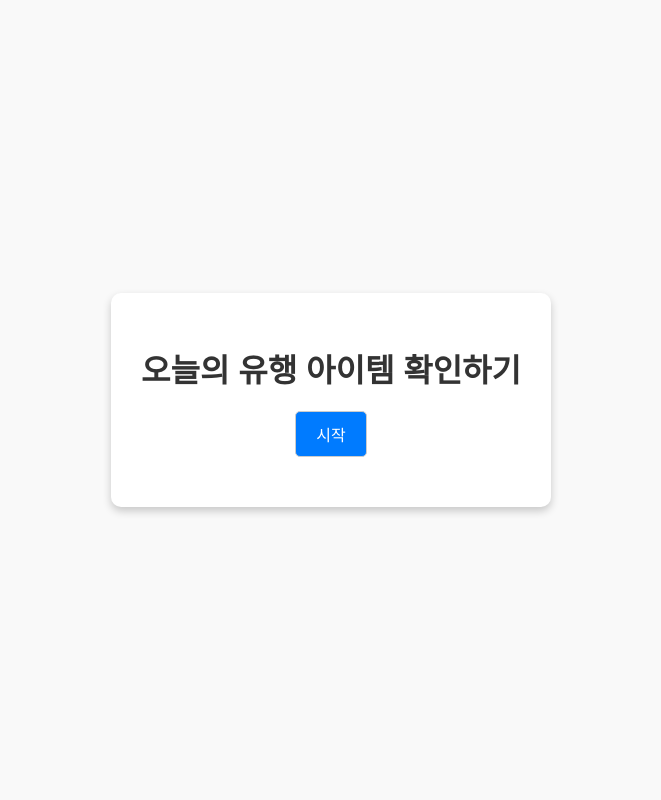
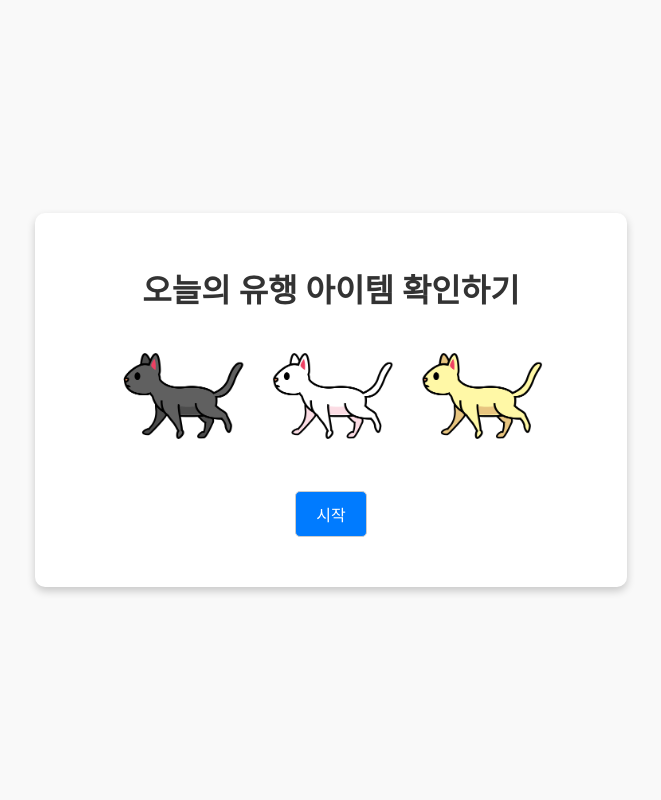
Before and after one commit to ben020410/trend_alimi, a Flask app: page / in a window 1280 px wide. Shown: the whole page, without its empty margins (309-970 px from the left). Run offline with Flask 3, Linux system fonts and the light colour scheme.

Commit message:
added animations to frontend

```diff
--- a/project/static/scripts.js
+++ b/project/static/scripts.js
@@ -1,43 +1,54 @@
 document.getElementById("start-button").addEventListener("click", () => {
     const startButton = document.getElementById("start-button");
     const resultsDiv = document.getElementById("results");
+    const trendImage = document.querySelector(".trend-image");
 
     // "트렌드를 분석 중입니다..." 메시지 표시
     resultsDiv.innerHTML = "<p>트렌드를 분석 중입니다...</p>";
 
+    // 이미지 애니메이션 시작
+    let currentScene = 1;
+    const totalScenes = 8;
+
+    const imageInterval = setInterval(() => {
+        currentScene = (currentScene % totalScenes) + 1;
+        trendImage.src = `/static/cat_animation/scene${currentScene}.png`;
+    }, 500);
+
+    // 백엔드 요청
     fetch("/run-script", { method: "POST" })
         .then(response => response.json())
         .then(data => {
-            // 결과 초기화
+            clearInterval(imageInterval);
+            trendImage.remove();
             resultsDiv.innerHTML = "";
 
             if (data.length > 0) {
-                // "총 N건의 유행 아이템이 탐지되었습니다." 메시지
                 const totalMessage = document.createElement("p");
                 totalMessage.innerHTML = `<strong>총 ${data.length}건의 유행 아이템이 탐지되었습니다.</strong>`;
                 resultsDiv.appendChild(totalMessage);
 
-                // 각 유행 아이템의 세부 정보 표시
                 data.forEach(item => {
                     const itemDiv = document.createElement("div");
                     itemDiv.classList.add("result-item");
                     itemDiv.innerHTML = `
-                        <p><strong>아이템 이름:</strong> ${item.title}</p>
-                        <p><strong>TV Score:</strong> ${item.max_tv_score}</p>
-                        <p><strong>Period:</strong> ${item.period}</p>
+                        <div class="item-name">${item.title}</div>
+                        <div class="item-details">
+                            <p><strong>유행 점수:</strong> ${item.max_tv_score}</p>
+                            <p><strong>유행 시기:</strong> ${item.period}</p>
+                        </div>
                     `;
                     resultsDiv.appendChild(itemDiv);
                 });
 
-                // "시작" 버튼 숨기기
                 startButton.style.display = "none";
             } else {
-                // 결과가 없을 때
                 resultsDiv.innerHTML = "<p>2주 이내 유행 아이템이 없습니다.</p>";
-                startButton.style.display = "none"; // 버튼 숨기기
+                startButton.style.display = "none";
             }
         })
         .catch(err => {
+            clearInterval(imageInterval);
             console.error("Error fetching data:", err);
             alert("오류가 발생했습니다. 다시 시도해주세요.");
         });
--- a/project/static/styles.css
+++ b/project/static/styles.css
@@ -1,5 +1,5 @@
 body {
-    font-family: Arial, sans-serif;
+    font-family: 'Nanum Gothic', Arial, sans-serif;
     background-color: #f9f9f9;
     margin: 0;
     padding: 0;
@@ -16,14 +16,21 @@ body {
     padding: 30px;
     border-radius: 10px;
     box-shadow: 0 4px 8px rgba(0, 0, 0, 0.2);
+    display: flex;
+    flex-direction: column;
+    align-items: center;
+    width: calc(40% + 20px);
 }
 
 h1 {
-    margin-bottom: 20px;
+    font-family: 'Nanum Gothic';
+    font-size: 32px;
+    margin-bottom: 0px;
     color: #333;
 }
 
 button {
+    font-family: 'Nanum Gothic';
     padding: 10px 20px;
     font-size: 16px;
     border: 1px solid #ccc;
@@ -31,10 +38,18 @@ button {
     background-color: #007bff;
     color: white;
     cursor: pointer;
+    margin-top: 10px;
 }
 
 button:hover {
     background-color: #0056b3;
+}
+
+.trend-image {
+    max-width: 90%;
+    height: auto;
+    margin: 10px 0;
+    border-radius: 10px;
 }
 
 .results {
--- a/project/templates/index.html
+++ b/project/templates/index.html
@@ -9,10 +9,10 @@
 <body>
     <div class="container">
         <h1>오늘의 유행 아이템 확인하기</h1>
+        <img src="/static/cat_animation/scene1.png" alt="Trend Image" class="trend-image">
         <button id="start-button">시작</button>
         <div id="results" class="results"></div>
     </div>
-
     <script src="/static/scripts.js"></script>
 </body>
 </html>
```
Also changed, not shown: other parts of project/static/styles.css (+22 -7 lines), project/crawler/body.json (+14 -14 lines), project/static/cat_animation/scene1.png (added), project/static/cat_animation/scene2.png (added), project/static/cat_animation/scene3.png (added), project/static/cat_animation/scene4.png (added), project/static/cat_animation/scene5.png (added), project/static/cat_animation/scene6.png (added), project/static/cat_animation/scene7.png (added), project/static/cat_animation/scene8.png (added).
